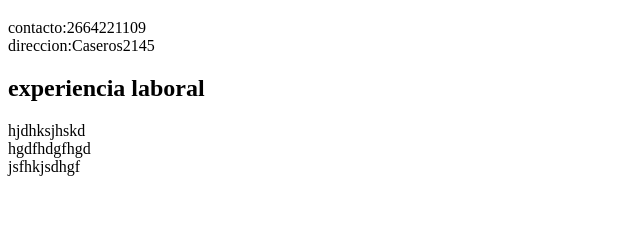
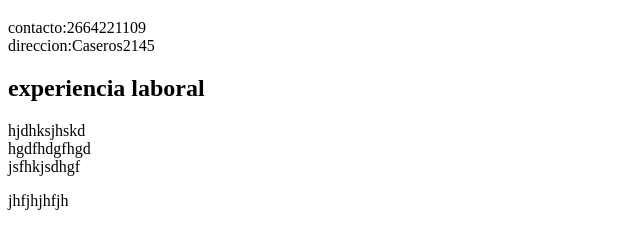
Before and after one commit to VanesaRomeo/aprendiendo-git, a plain HTML site: page index.html in a window 1280 px wide. Shown: the part 61-310 px from the top of the page, without its empty margins (0-640 px from the left). Drawn offline with Linux system fonts and the light colour scheme.

Commit message:
agrgegue parrafo

```diff
--- a/index.html
+++ b/index.html
@@ -16,5 +16,6 @@
       hjdhksjhskd <br />hgdfhdgfhgd <br />
       jsfhkjsdhgf
     </p>
+    <p>jhfjhjhfjh</p>
   </body>
 </html>
```
